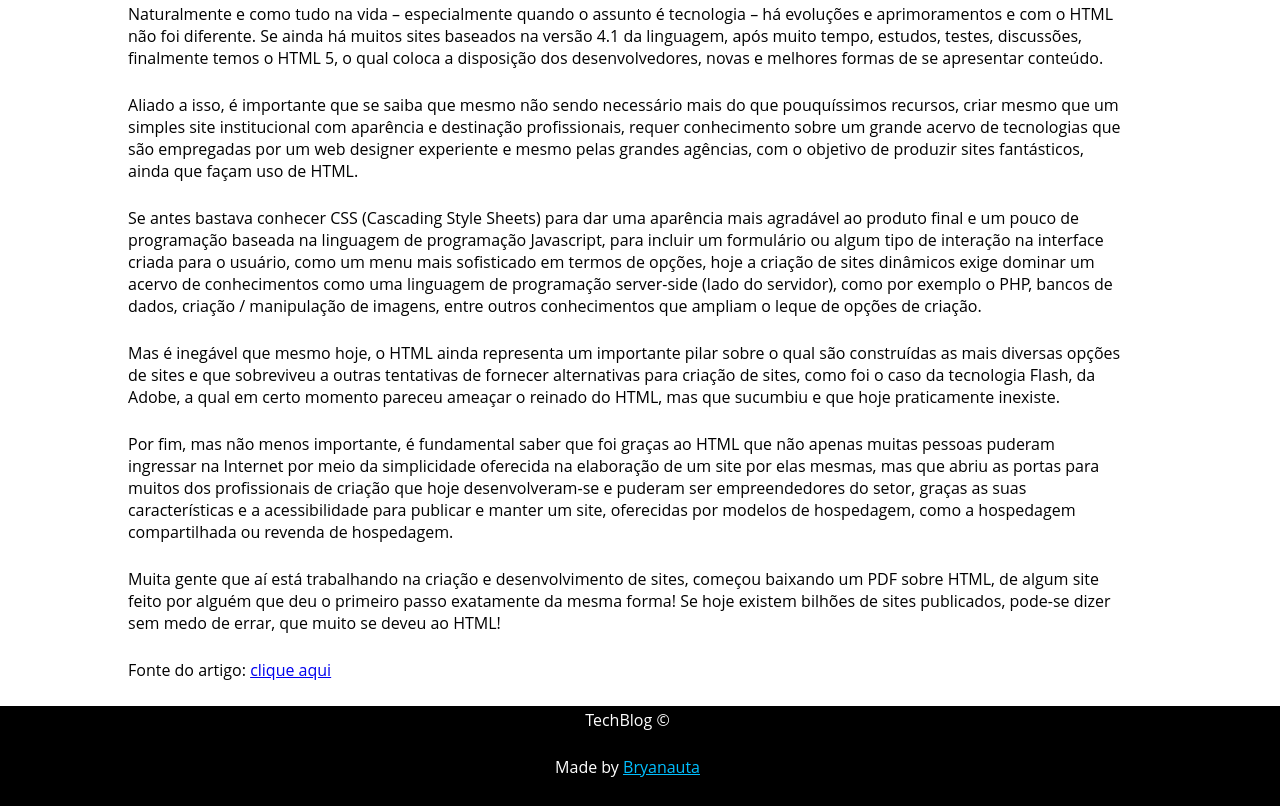
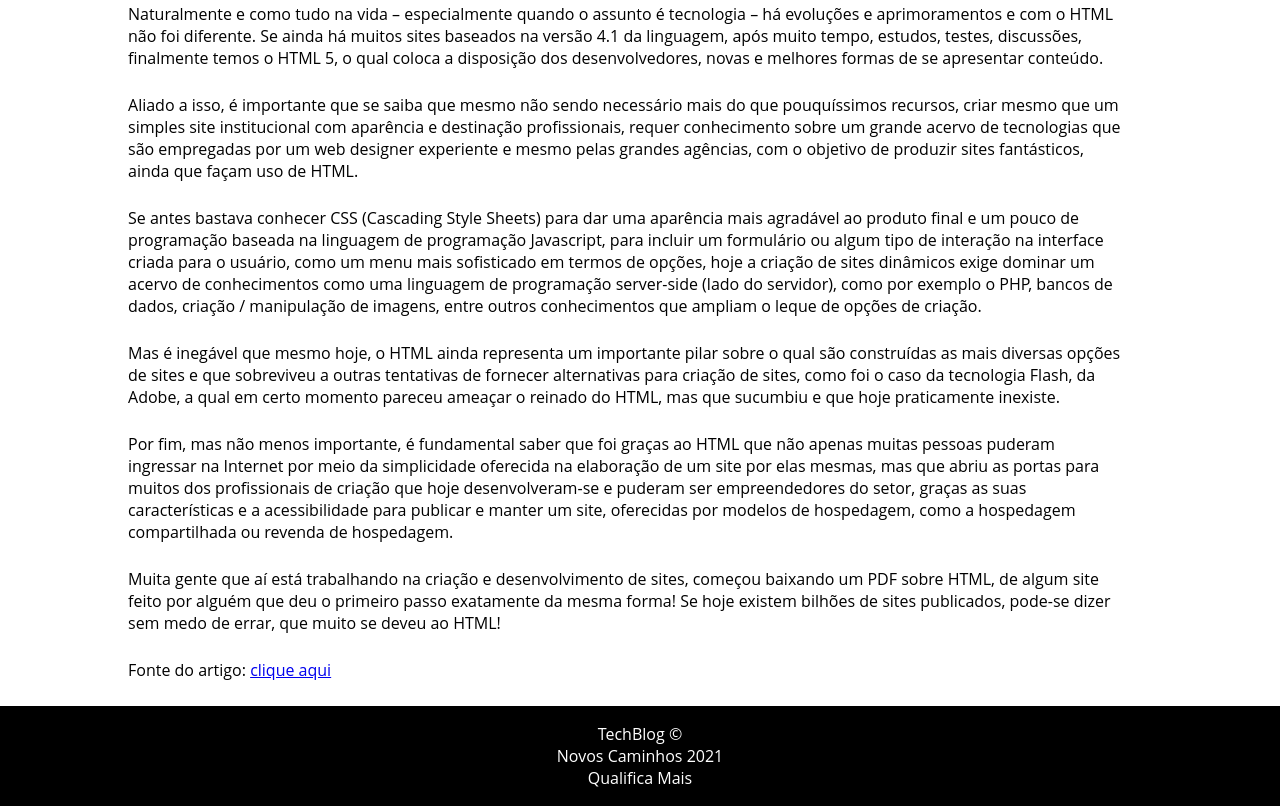
Before and after one commit to Bryanauta/TechBlog, a plain HTML site: page noticia/1.html in a window 1280 px wide. Shown: the part 1071-1877 px from the top of the page. Drawn offline with Linux system fonts and the light colour scheme.

Commit message:
Cedup v0.6

```diff
--- a/assets/css/noticiadois.css
+++ b/assets/css/noticiadois.css
@@ -182,7 +182,7 @@ section.news {
   color: deepskyblue;
 }
 
-p {
+.news-text p {
   margin: 0 25px 25px 0;
 }
 
--- a/assets/css/noticiatres.css
+++ b/assets/css/noticiatres.css
@@ -182,7 +182,7 @@ section.news {
   color: deepskyblue;
 }
 
-p {
+.news-text p {
   margin: 0 25px 25px 0;
 }
 
--- a/assets/css/noticiaum.css
+++ b/assets/css/noticiaum.css
@@ -182,7 +182,7 @@ section.news {
   color: deepskyblue;
 }
 
-p {
+.news-text p {
   margin: 0 25px 25px 0;
 }
 
--- a/noticia/1.html
+++ b/noticia/1.html
@@ -163,10 +163,8 @@
     <footer>
       <div class="footer-container">
         <p>TechBlog &copy;</p>
-        <p>
-          Made by
-          <a href="https://beacons.page/bryanauta" target="_blank">Bryanauta</a>
-        </p>
+        <p>Novos Caminhos 2021</p>
+        <p>Qualifica Mais</p>
       </div>
     </footer>
   </body>
```
Also changed, not shown: contato.html (+2 -4 lines), equipe.html (+2 -4 lines), index.html (+2 -1 lines), noticia/2.html (+2 -4 lines), noticia/3.html (+2 -4 lines).
